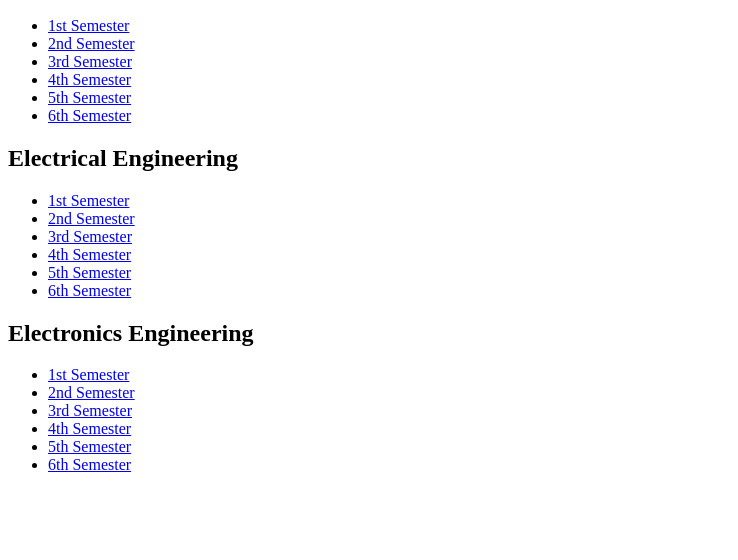
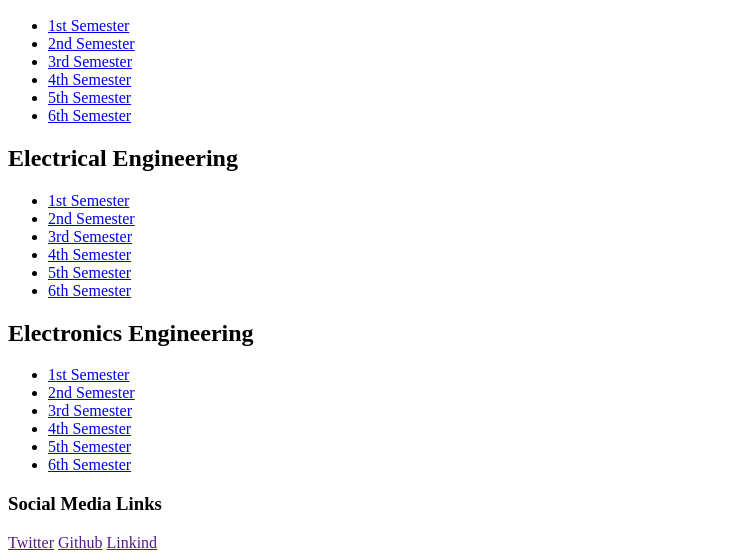
Before and after one commit to neerajdaksh/Notes-Share, a plain HTML site: page index.html in a window 1280 px wide. Shown: the part 240-800 px from the top of the page, without its empty margins (0-738 px from the left). Drawn offline with Linux system fonts and the light colour scheme.

Commit message:
added footer

```diff
--- a/index.html
+++ b/index.html
@@ -63,7 +63,12 @@
 
 
 
-
+<footer>
+  <h3>Social Media Links</h3>
+  <a href="">Twitter</a>
+  <a href="">Github</a>
+  <a href="">Linkind</a>
+</footer>
 
 </body>
 </html>
```
